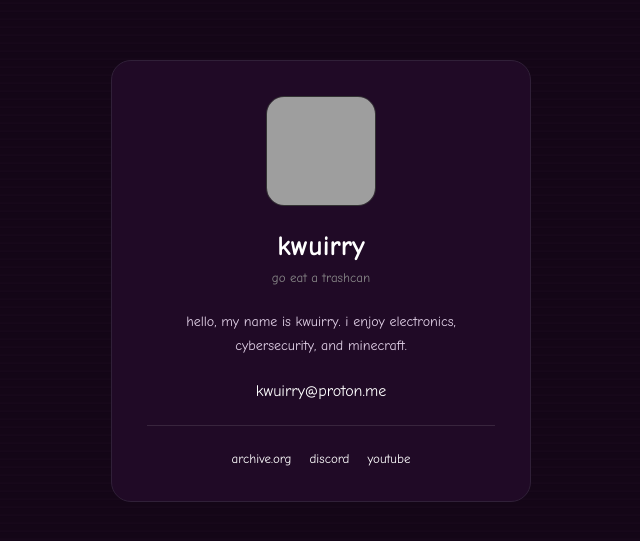
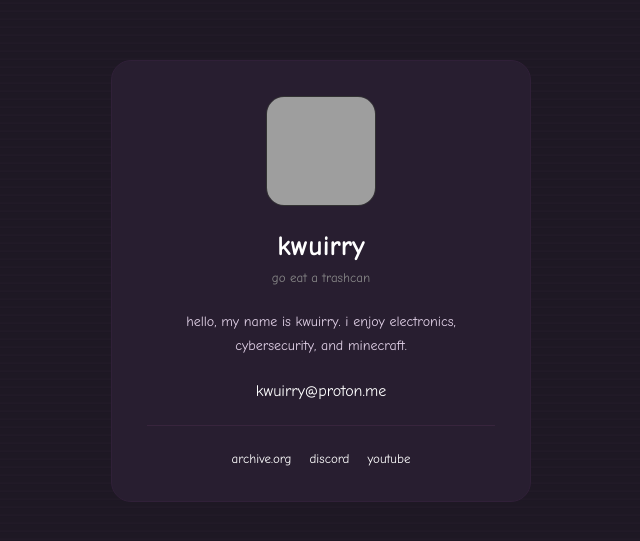
Before and after one commit to kwuirry/kwuirry.github.io, a plain HTML site: page index.html in a window 1280 px wide. Shown: the part 119-660 px from the top of the page, without its empty margins (319-959 px from the left). Drawn offline with Linux system fonts and the light colour scheme; grey boxes are pictures that could not be loaded.

Commit message:
Change background colors in index.html

```diff
--- a/index.html
+++ b/index.html
@@ -11,7 +11,7 @@
         }
 
         body {
-            background: #140617;
+            background: #1E1824;
             color: #fff;
             font-family: "Comic Sans MS", "Comic Sans", "Chalkboard SE", "Comic Neue", sans-serif;
 
@@ -77,7 +77,7 @@
         .card {
             position: relative;
             z-index: 1;
-            background: #200A26;
+            background: #281E30;
             border: 1px solid #302038;
             border-radius: 20px;
 
```
